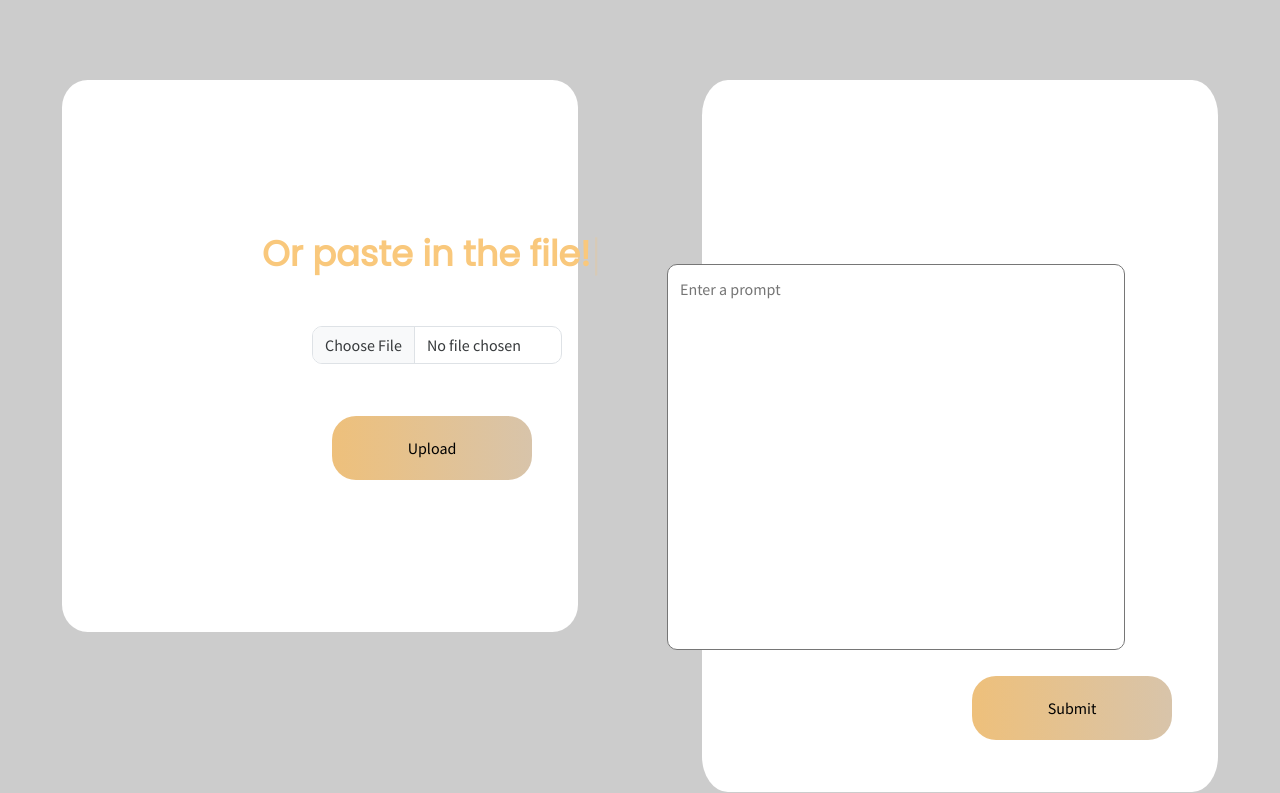
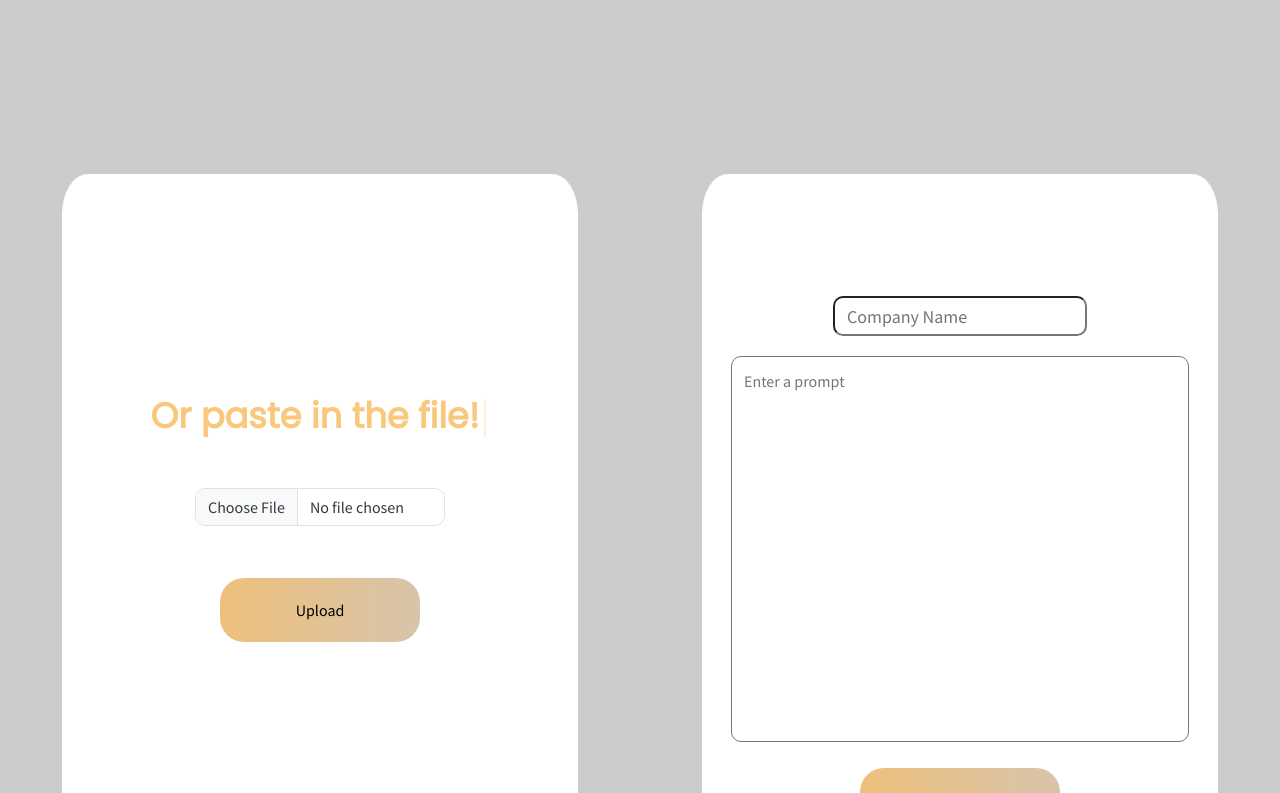
Before and after one commit to larryz1230/TOSter, a React (Create React App) app: page /upload in a window 1280 px wide. Shown: the top 793 px of the page. Built offline with nearby package versions, Linux system fonts and the light colour scheme; no server answers.

Commit message:
centered divs

```diff
--- a/src/components/upload/Upload.js
+++ b/src/components/upload/Upload.js
@@ -141,8 +141,8 @@
       <div>
         <Row>
           <Col>
-            <div className="white-bg">
             <Container className="upload-content">
+              <div className="white-bg d-flex flex-column justify-content-center align-items-center">
                 <TypeTwo />
                 <div className="choose-file-container">
                   {" "}
@@ -161,14 +161,14 @@
                   onClick={handleUpload}>
                   Upload
                 </button>
+              </div>
             </Container>
-            </div>
           </Col>
 
           <Col>
-            <div className="white-bg">
             <Container className="upload-form-container">
               <form onSubmit={handleSubmit}>
+                <div className="white-bg d-flex flex-column justify-content-center align-items-center">
                   <label>
                     <input
                       className="upload-company-container"
@@ -193,7 +193,6 @@
                         resize: "none",
                         padding: "12px",
                         position: "relative",
-                        right: "35px",
                       }}></textarea>
                   </label>
 
@@ -202,9 +201,9 @@
                     type="submit">
                     Submit
                   </button>
+                </div>
               </form>
             </Container>
-            </div>
           </Col>
         </Row>
       </div>
--- a/src/index.css
+++ b/src/index.css
@@ -187,10 +187,10 @@
 /*Column on the left side*/
 .upload-content {
   padding: 9rem 0 2rem !important;
-  text-align: left;
+  text-align: center;
   position: relative;
-  left: 200px;
-  margin: 50px;
+
+  margin-right: 500px;
 }
 
 /*Column on right side*/
@@ -198,8 +198,7 @@
   padding: 9rem 0 2rem !important;
   text-align: left;
   position: relative;
-
-  margin: 50px;
+  margin-left: 500px;
 }
 
 .choose-file-container {
@@ -207,7 +206,7 @@
   text-align: left;
   position: relative;
   bottom: 100px;
-  left: 50px;
+  border-radius: 10px;
 }
 
 .upload-upload-button {
@@ -217,7 +216,6 @@
   padding: 20px;
   border-radius: 24px;
   margin: 20px;
-  left: 50px;
   bottom: 100px;
 }
 
@@ -228,18 +226,16 @@
   padding: 20px;
   border-radius: 24px;
   margin: 20px;
-  left: 250px;
 }
 
 .upload-company-container {
   text-align: left;
   position: relative;
-  bottom: 450px;
-  left: 260px;
   border-radius: 10px;
   height: 40px;
   padding: 12px;
   font-size: large;
+  margin-bottom: 20px;
 }
 
 .upload-textform-container {
@@ -256,6 +252,6 @@
   background-color: white;
   border-radius: 5%;
   margin: 0 50px;
-  height: fit-content;
+  height: 800px;
 }
 /*End up uploads*/
```
Lines whose indentation alone changed are shown as unchanged.
